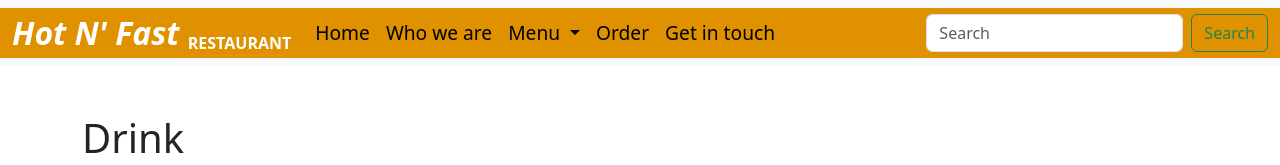
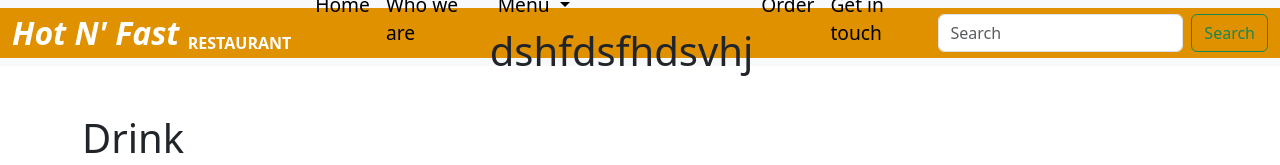
Before and after one commit to ShoaibMughal13/Web-Page-1, a plain HTML site: page Items/Drink.html in a window 1280 px wide. Shown: the top 165 px of the page. Drawn offline with nearby package versions, Linux system fonts and the light colour scheme.

Commit message:
Update Dink File

```diff
--- a/Items/Drink.html
+++ b/Items/Drink.html
@@ -35,6 +35,7 @@
                   <li><a class="dropdown-item" href="../Items/Drink.html"    > Drinks    </a></li>
 
                 </ul>
+                <h1>dshfdsfhdsvhj</h1>
               </li>
               <li class="nav-item">
                 <a class="nav-link active" aria-current="page" href="../Order/order.html" style="color: rgb(0, 0, 0); font-size: larger;">Order</a>
```
